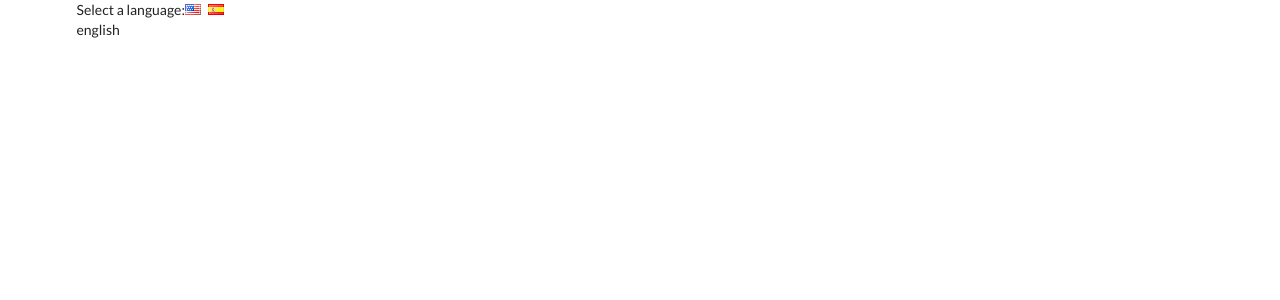
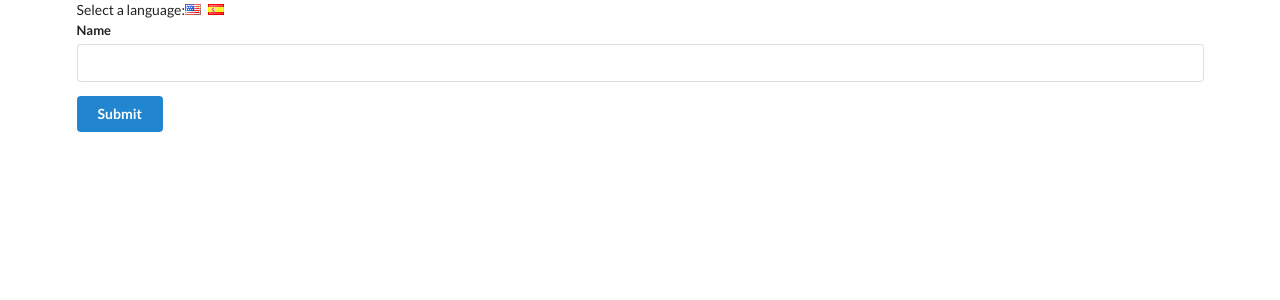
Before and after one commit to EnzoEsper/translate, a React (Create React App) app: page / in a window 1280 px wide. Shown: the top 300 px of the page. Built offline with nearby package versions, Linux system fonts and the light colour scheme.

Commit message:
importing the userCreate component to show to the user

```diff
--- a/src/components/App.js
+++ b/src/components/App.js
@@ -1,5 +1,5 @@
 import React from 'react';
-
+import UserCreate from './UserCreate';
 class App extends React.Component {
 
   state = { language: 'english'};
@@ -16,7 +16,7 @@ class App extends React.Component {
           <i className="flag us" onClick={() => this.onLanguageChange('english')}/>
           <i className="flag es" onClick={() => this.onLanguageChange('spanish')}/>
         </div>
-        {this.state.language}
+        <UserCreate />
       </div>
     );
   }
```
